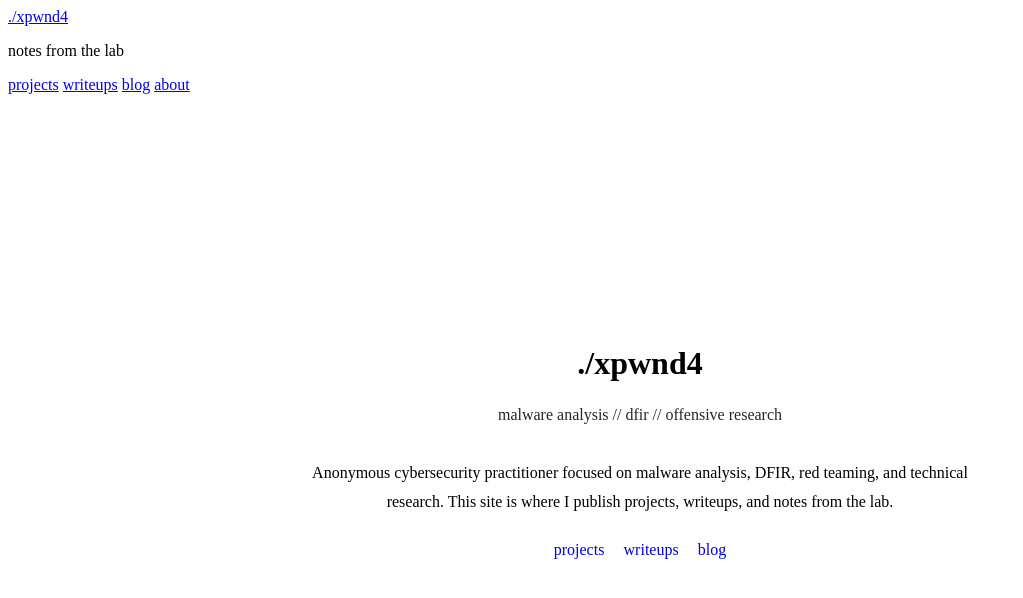
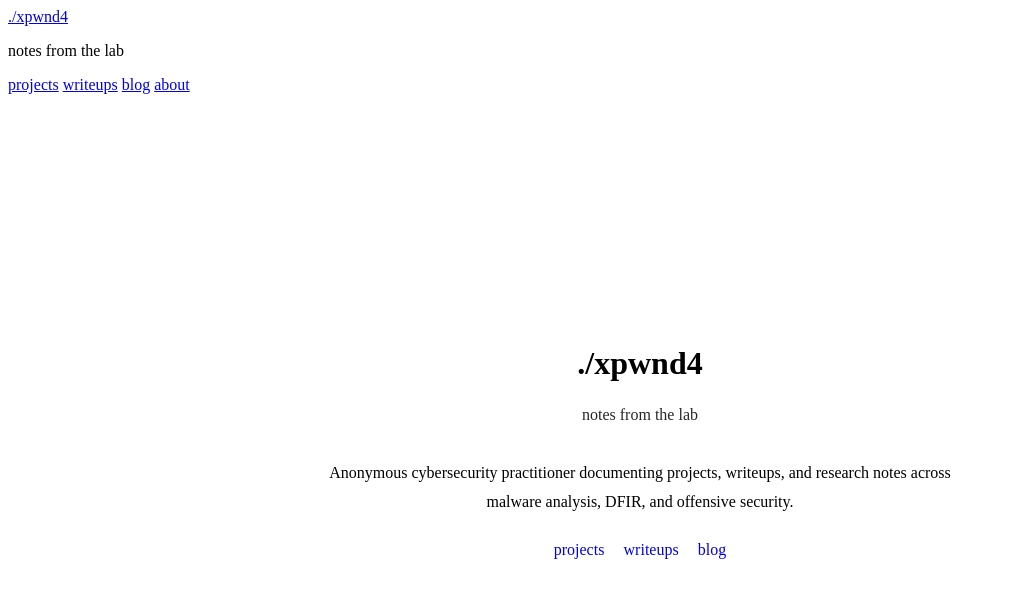
Before and after one commit to xpwnd4/xpwnd4.github.io, a Jekyll site: the page built from index.md, in a window 1280 px wide. Shown: the top 598 px of the page, without its empty margins (0-1023 px from the left). Built offline with Jekyll 4.4.1, drawn with Linux system fonts in a browser that asks for light colours.

Commit message:
Update index.md

```diff
--- a/index.md
+++ b/index.md
@@ -5,11 +5,10 @@ title: Home
 
 <div class="home-center">
   <h1 class="home-title">./xpwnd4</h1>
-  <p class="home-tagline">malware analysis // dfir // offensive research</p>
+  <p class="home-tagline">notes from the lab</p>
 
   <p class="home-about">
-    Anonymous cybersecurity practitioner focused on malware analysis, DFIR, red teaming, and technical research.
-    This site is where I publish projects, writeups, and notes from the lab.
+    Anonymous cybersecurity practitioner documenting projects, writeups, and research notes across malware analysis, DFIR, and offensive security.
   </p>
 
   <div class="home-nav">
```
